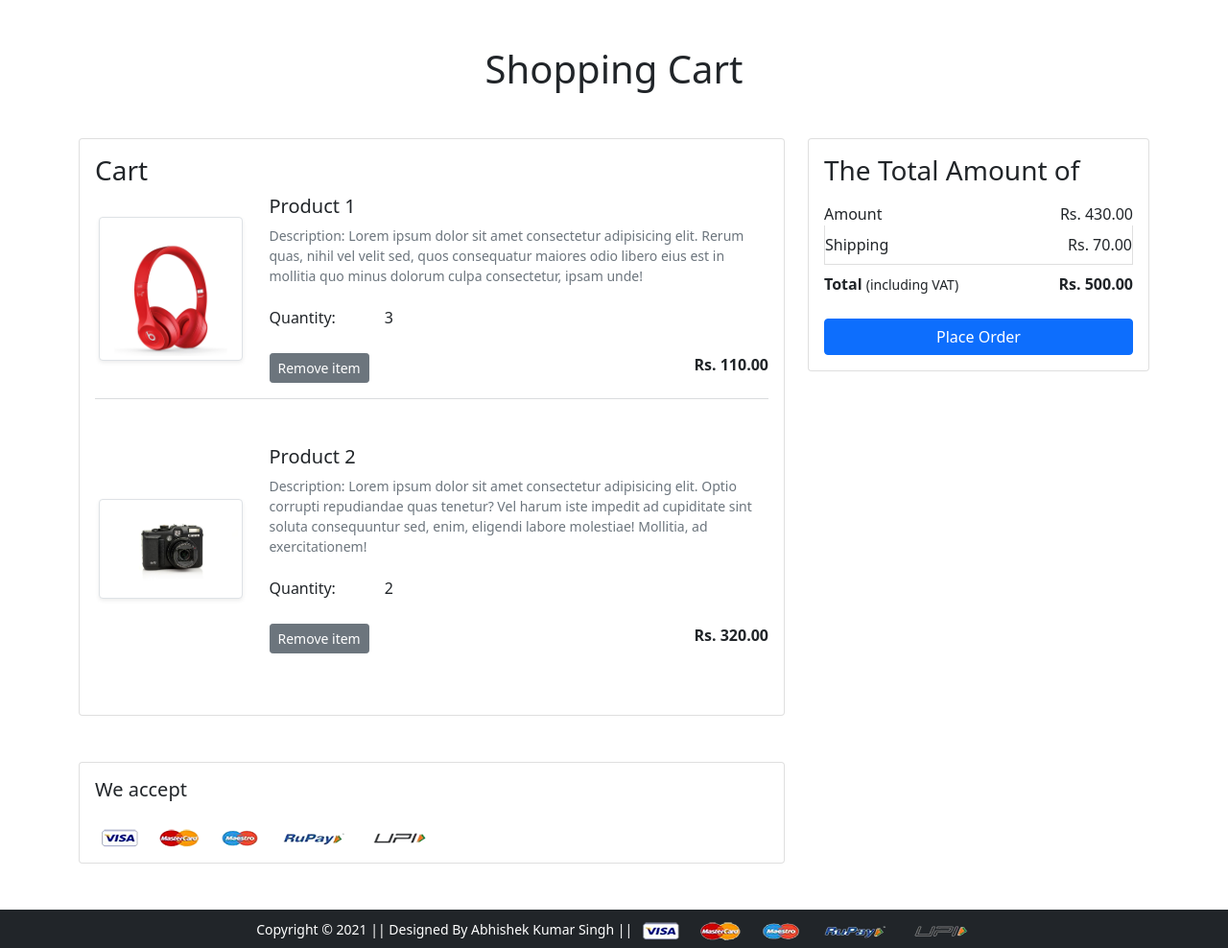
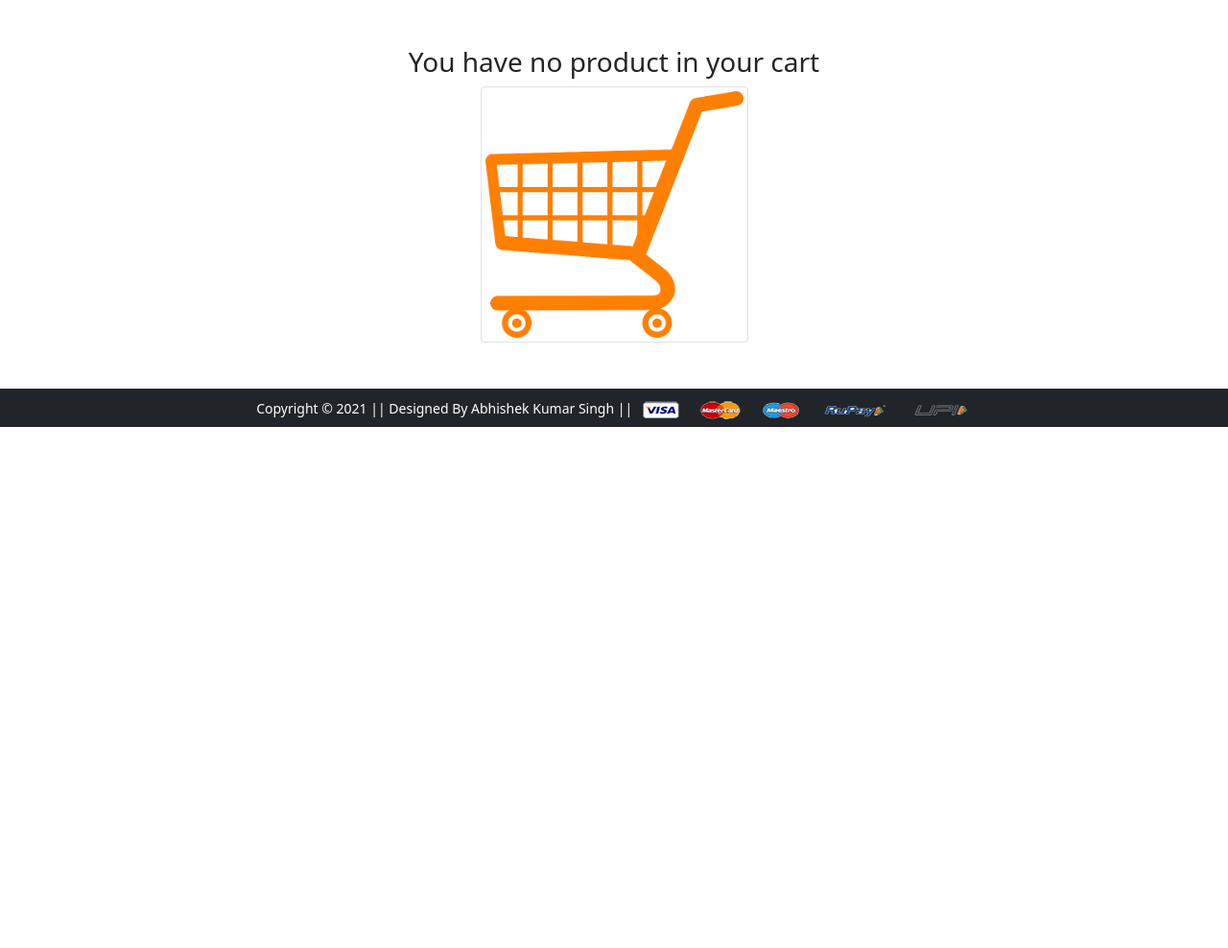
Before and after one commit to Abhishek-003/Django_Ecommerce_website, a Django app: page /cart/ in a window 1280 px wide. Shown: the part 56-1044 px from the top of the page at 96% size. After the commit the page ends 501 px from the top, so only its background shows below. Run offline with Django 4.2, Linux system fonts and the light colour scheme; a user stored in the database is signed in; data comes from the database, SQL or seed files in the repository; both versions use the stored data as it was after the commit; parts of the project's set-up code (start-up, migrations or seed data) failed here and were passed over; some libraries are stand-ins or nearby versions; some web fonts are replaced.

Commit message:
Implemented Add to Cart and other small functionalities

```diff
--- a/app/templates/app/addtocart.html
+++ b/app/templates/app/addtocart.html
@@ -9,45 +9,28 @@
   <div class="card">
    <div class="card-body">
     <h3>Cart</h3>
+    {% for cart in carts %}
+    <hr>
     <div class="row">
-     <div class="col-sm-3 text-center align-self-center"><img src="{% static 'app/images/product/1.jpg'%}" alt="" srcset="" class="img-fluid img-thumbnail shadow-sm" height="150" width="150"> </div>
+     <div class="col-sm-3 text-center align-self-center"><img src="{{cart.product.product_image.url}}" alt="" srcset="" class="img-fluid img-thumbnail shadow-sm" height="150" width="150"> </div>
      <div class="col-sm-9">
       <div>
-       <h5>Product 1</h5>
-       <p class="mb-2 text-muted small">Description: Lorem ipsum dolor sit amet consectetur adipisicing elit. Rerum quas, nihil vel velit sed, quos consequatur maiores odio libero eius est in mollitia quo minus dolorum culpa consectetur, ipsam unde!</p>
+       <h5>{{cart.product.title}}</h5>
+       <p class="mb-2 text-muted small">{{cart.product.description}}</p>
        <div class="my-3">
         <label for="quantity">Quantity:</label>
-        <a class="minus-cart btn"><i class="fas fa-minus-square fa-lg"></i></a>
-          <span id="quantity">3</span>
-        <a class="plus-cart btn"><i class="fas fa-plus-square fa-lg"></i></a>
+        <a class="minus-cart btn" pid={{cart.product.id}}><i class="fas fa-minus-square fa-lg"></i></a>
+          <span id="quantity">{{cart.quantity}}</span>
+        <a class="plus-cart btn" pid={{cart.product.id}}><i class="fas fa-plus-square fa-lg"></i></a>
        </div>
        <div class="d-flex justify-content-between">
-        <a href="#" class="btn btn-sm btn-secondary mr-3">Remove item </a>
-        <p class="mb-0"><span><strong>Rs. 110.00</strong></span></p>
+        <a href="#" class="btn btn-sm btn-secondary mr-3 remove-cart" pid={{cart.product.id}}>Remove item </a>
+        <p class="mb-0"><span><strong>Rs. {{cart.product.discounted_price}}</strong></span></p>
        </div>
       </div>
      </div>
     </div>
-    <hr class="text-muted">
-    <div class="row my-5">
-     <div class="col-sm-3 text-center align-self-center"> <img src="{% static 'app/images/product/2.jpg'%}" alt="" srcset="" class="img-fluid img-thumbnail shadow-sm" height="150" width="150"></div>
-     <div class="col-sm-9">
-      <div>
-       <h5>Product 2</h5>
-       <p class="mb-2 text-muted small">Description: Lorem ipsum dolor sit amet consectetur adipisicing elit. Optio corrupti repudiandae quas tenetur? Vel harum iste impedit ad cupiditate sint soluta consequuntur sed, enim, eligendi labore molestiae! Mollitia, ad exercitationem!</p>
-       <div class="my-3">
-        <label for="quantity">Quantity:</label>
-        <a class="minus-cart btn"><i class="fas fa-minus-square fa-lg"></i></a>
-          <span id="quantity">2</span>
-        <a class="plus-cart btn"><i class="fas fa-plus-square fa-lg"></i></a>
-       </div>
-       <div class="d-flex justify-content-between">
-        <a href="#" class="btn btn-sm btn-secondary mr-3">Remove item </a>
-        <p class="mb-0"><span><strong>Rs. 320.00</strong></span></p>
-       </div>
-      </div>
-     </div>
-    </div>
+    {% endfor %}
    </div>
    </div>
   </div>
@@ -57,13 +40,13 @@
     <div class="card-body">
       <h3>The Total Amount of</h3>
       <ul class="list-group">
-       <li class="list-group-item d-flex justify-content-between align-items-center border-0 px-0 pb-0">Amount<span>Rs. 430.00</span></li>
-       <li class="list-group-item d-flex justify-content-between align-items-center px-0">Shipping<span>Rs. 70.00</span></li>
+       <li class="list-group-item d-flex justify-content-between align-items-center border-0 px-0 pb-0">Amount<span>Rs. <span id="amount">{{amount}}</span></span></li>
+       <li class="list-group-item d-flex justify-content-between align-items-center px-0">Shipping<span>Rs. {{shipping_amount}}</span></li>
        <li class="list-group-item d-flex justify-content-between align-items-center border-0 px-0 mb-3">
         <div>
            <strong>Total</strong> <small>(including VAT)</small>
          </div>
-         <span><strong>Rs. 500.00</strong></span>
+         <span><strong>Rs. <strong id="total">{{total}}</strong></strong></span>
        </li>
       </ul>
       <div class="d-grid"><a href="{% url 'checkout' %}" class="btn btn-primary">Place Order</a></div>
--- a/app/templates/app/base.html
+++ b/app/templates/app/base.html
@@ -71,7 +71,7 @@
               </ul>
             </li>
             <li class="nav-item mx-2">
-             <a href="{% url 'add-to-cart' %}" class="nav-link text-white"><span class="badge bg-danger">4</span> Cart </a>
+             <a href="{% url 'show-cart' %}" class="nav-link text-white"><span class="badge bg-danger">4</span> Cart</a>
             </li>
           {% else %}
             <li class="nav-item mx-2">
--- /dev/null
+++ b/app/templates/app/empty.html
@@ -0,0 +1,13 @@
+{% extends 'app/base.html' %}
+{% load static %}
+{% block title %}Empty Cart{% endblock title %}
+{% block main-content %}
+<div class="container my-5">
+    <div class="row">
+        <h3 class="text-center">You have no product in your cart</h3>
+    </div>
+    <div class="text-center">
+        <img src="{% static 'app/images/emptycart.png' %}" alt="" class="img-fluid img-thumbnail w-25">
+    </div>
+</div>
+{% endblock main-content %}
--- a/app/templates/app/productdetail.html
+++ b/app/templates/app/productdetail.html
@@ -12,7 +12,10 @@
    <hr>
    <p>{{product.description}}</p> <br>
    <h4>Rs. {{product.discounted_price}} <small class="fw-light text-decoration-line-through">{{product.selling_price}}</small></h4> <br>
-   <a href="{% url 'add-to-cart' %}" class="btn btn-primary shadow px-5 py-2">Add to Cart</a>
+   <form action="/add-to-cart/" class="d-inline">
+    <input type="hidden" name="prod_id" value={{product.id}} id="prod_id">
+    <button type="submit" class="btn btn-primary shadow px-5 py-2">Add to Cart</button>
+   </form>
    <a href="{% url 'buy-now' %}" class="btn btn-danger shadow px-5 py-2 ms-4">Buy Now</a>
    <h5 class="mt-5">Available Offers</h5>
    <ul>
--- a/app/urls.py
+++ b/app/urls.py
@@ -9,7 +9,11 @@ from .forms import LoginForm, MyPasswordChangeForm, MyPasswordResetForm, MySetPa
 urlpatterns = [
     path('', views.ProductView.as_view(), name='home'),
     path('product-detail/<int:pk>', views.product_detail, name='product-detail'),
-    path('cart/', views.add_to_cart, name='add-to-cart'),
+    path('add-to-cart/', views.add_to_cart, name='add-to-cart'),
+    path('cart/', views.show_cart, name='show-cart'),
+    path('pluscart/', views.plus_cart, name='plus-cart'),
+    path('minuscart/', views.minus_cart, name='minus-cart'),
+    path('removecart/', views.remove_cart, name='remove-cart'),
     path('buy/', views.buy_now, name='buy-now'),
     path('profile/', views.ProfileView.as_view(), name='profile'),
     path('address/', views.address, name='address'),
--- a/app/views.py
+++ b/app/views.py
@@ -1,9 +1,11 @@
 from unicodedata import category
-from django.shortcuts import render
+from django.shortcuts import render, redirect
 from .models import Customer, Product, OrderPlaced, Cart
 from .forms import CustomerProfileForm, CustomerRegistrationForm
 from django.views import View
 from django.contrib import messages
+from django.db.models import Q
+from django.http import JsonResponse
 
 class ProductView(View):
     def get(self, request):
@@ -22,7 +24,31 @@ def product_detail(request, pk):
     return render(request, 'app/productdetail.html', {'product':product})
 
 def add_to_cart(request):
- return render(request, 'app/addtocart.html')
+    user = request.user
+    product_id = request.GET.get('prod_id')
+    product = Product.objects.get(id=product_id)
+    try:
+        existing_cart = Cart.objects.get(product=product)
+        existing_cart.quantity += 1
+        existing_cart.save()
+    except:
+        Cart(user=user, product=product).save()
+    return redirect("/cart")
+
+def show_cart(request):
+    if request.user.is_authenticated:
+        user = request.user
+        cart = Cart.objects.filter(user=user)
+        if not cart:
+            return render(request, 'app/empty.html')
+        amount = 0.0
+        shipping_amount = 40.0
+        total = 0.0
+        for temp_cart in cart:
+            amount += temp_cart.quantity*temp_cart.product.discounted_price
+        total = shipping_amount + amount
+
+        return render(request, 'app/addtocart.html', {'carts':cart, 'amount':amount, 'shipping_amount':shipping_amount, 'total':total})
 
 def buy_now(request):
  return render(request, 'app/buynow.html')
@@ -81,3 +107,71 @@ class ProfileView(View):
             reg.save()
             messages.success(request, "Congratulations!! Profile Updated Successfully")
         return render(request, 'app/profile.html', {'form':form})
+
+
+def plus_cart(request):
+    if request.method == 'GET':
+        prod_id = request.GET['prod_id']
+        product = Product.objects.get(id=prod_id)
+        c = Cart.objects.get(Q(product=product) & Q(user=request.user))
+        c.quantity += 1
+        c.save()
+        cart = Cart.objects.filter(user=request.user)
+        amount = 0.0
+        shipping_amount = 40.0
+        total = 0.0
+        for temp_cart in cart:
+            amount += temp_cart.quantity*temp_cart.product.discounted_price
+        total = shipping_amount + amount
+
+        data = {
+            'quantity': c.quantity,
+            'amount': amount,
+            'total': total
+        }
+
+        return JsonResponse(data)
+
+def minus_cart(request):
+    if request.method == 'GET':
+        prod_id = request.GET['prod_id']
+        product = Product.objects.get(id=prod_id)
+        c = Cart.objects.get(Q(product=product) & Q(user=request.user))
+        c.quantity -= 1
+        c.save()
+        cart = Cart.objects.filter(user=request.user)
+        amount = 0.0
+        shipping_amount = 40.0
+        total = 0.0
+        for temp_cart in cart:
+            amount += temp_cart.quantity*temp_cart.product.discounted_price
+        total = shipping_amount + amount
+
+        data = {
+            'quantity': c.quantity,
+            'amount': amount,
+            'total': total
+        }
+
+        return JsonResponse(data)
+
+def remove_cart(request):
+    if request.method == 'GET':
+        prod_id = request.GET['prod_id']
+        product = Product.objects.get(id=prod_id)
+        c = Cart.objects.get(Q(product=product) & Q(user=request.user))
+        c.delete()
+        cart = Cart.objects.filter(user=request.user)
+        amount = 0.0
+        shipping_amount = 40.0
+        total = 0.0
+        for temp_cart in cart:
+            amount += temp_cart.quantity*temp_cart.product.discounted_price
+        total = shipping_amount + amount
+
+        data = {
+            'amount': amount,
+            'total': total
+        }
+
+        return JsonResponse(data)
```
Also changed, not shown: app/static/app/js/myscript.js (+58 -0 lines), db.sqlite3.
